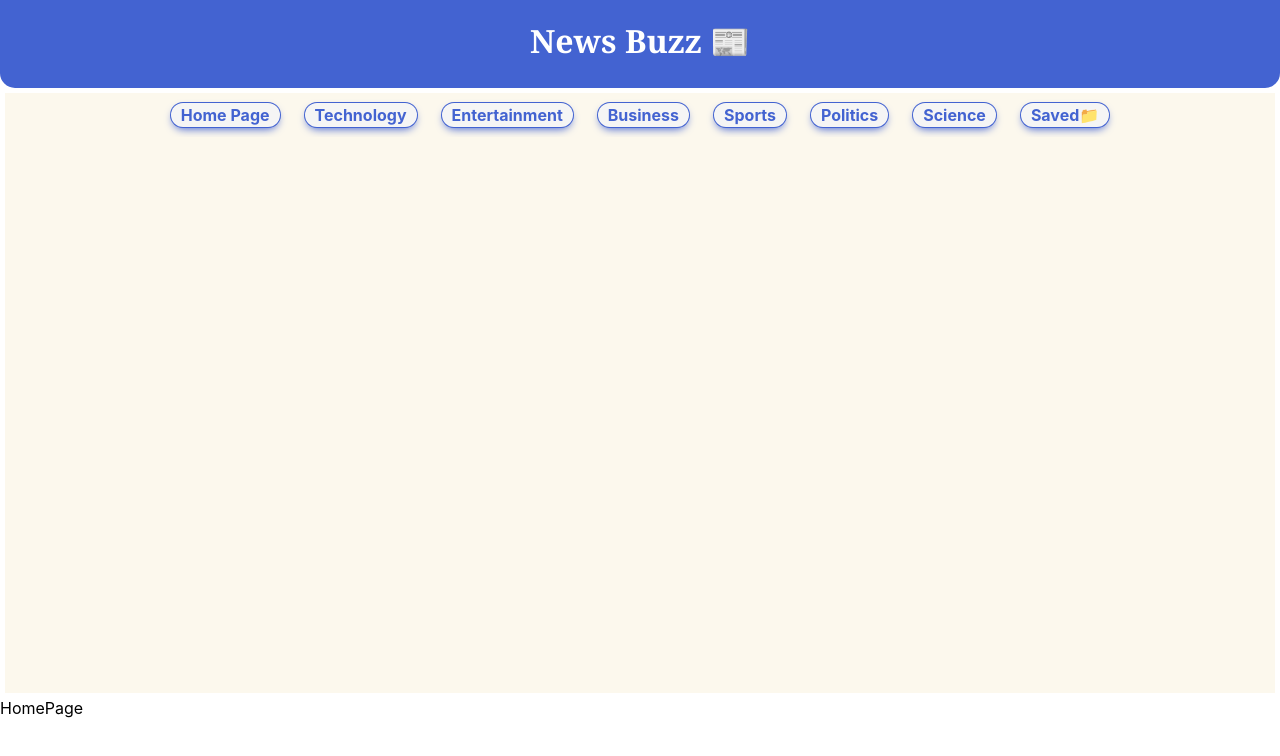
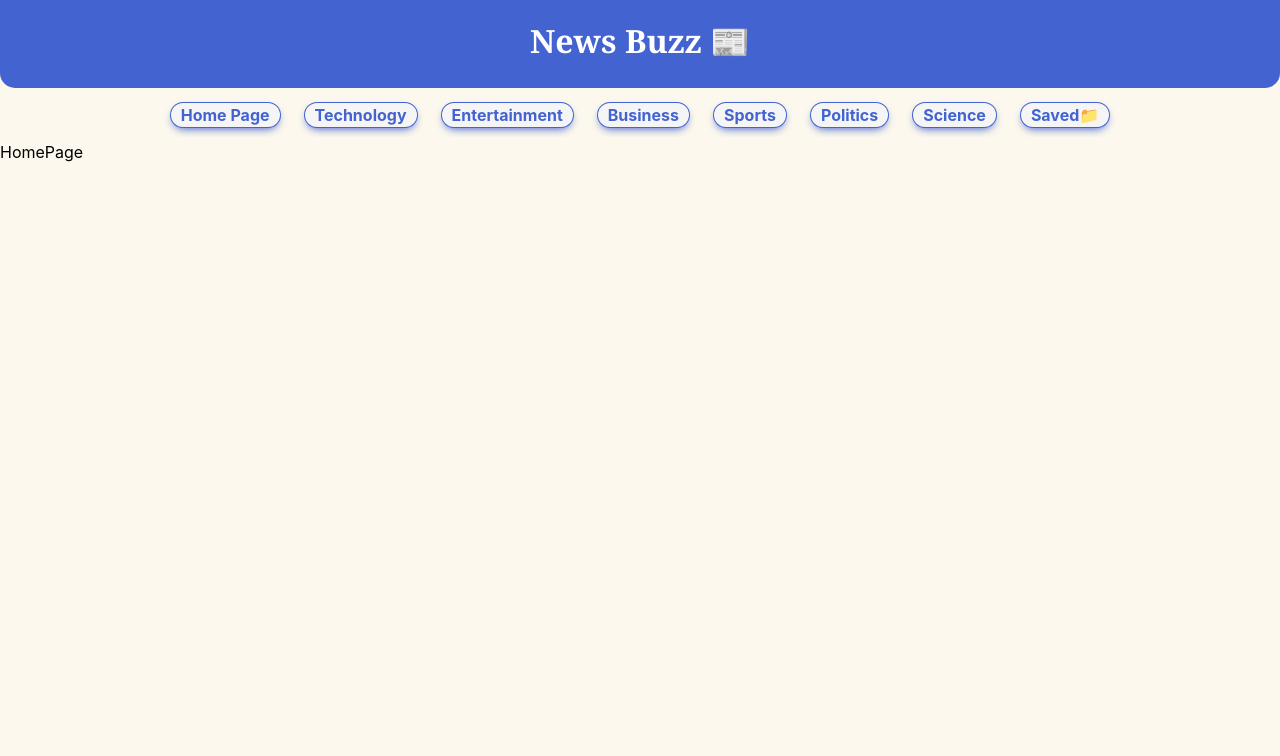
Before and after one commit to Atharv-28/news-buzz, a React (Create React App) app: page / in a window 1280 px wide. Shown: the top 756 px of the page. Built offline with nearby package versions, Linux system fonts and the light colour scheme.

Commit message:
Dependencies added & installed

```diff
--- a/package.json
+++ b/package.json
@@ -3,13 +3,17 @@
   "version": "0.1.0",
   "private": true,
   "dependencies": {
+    "@reduxjs/toolkit": "^2.2.5",
     "@testing-library/jest-dom": "^5.17.0",
     "@testing-library/react": "^13.4.0",
     "@testing-library/user-event": "^13.5.0",
+    "axios": "^1.7.2",
     "react": "^18.3.1",
     "react-dom": "^18.3.1",
+    "react-redux": "^9.1.2",
     "react-router-dom": "^6.23.1",
     "react-scripts": "5.0.1",
+    "redux": "^5.0.1",
     "web-vitals": "^2.1.4"
   },
   "scripts": {
--- a/src/components/navbar.js
+++ b/src/components/navbar.js
@@ -27,7 +27,7 @@ const Navbar = () => {
         <Link className="navbut" to="/Science">
           Science
         </Link>
-        <Link className="navbut" to="/Science">
+        <Link className="navbut" to="/Saved">
           Saved📁
         </Link>
       </nav>
--- a/src/index.css
+++ b/src/index.css
@@ -1,5 +1,6 @@
 body {
   height: 100vh;
+  background-color: #fcf8ed;
   margin: 0;
   font-family: -apple-system, BlinkMacSystemFont, 'Segoe UI', 'Roboto', 'Oxygen',
     'Ubuntu', 'Cantarell', 'Fira Sans', 'Droid Sans', 'Helvetica Neue',
--- a/src/styles/nav.css
+++ b/src/styles/nav.css
@@ -1,9 +1,8 @@
 .navbar{
-    background-color: #fcf8ed;
     display: flex;
     flex-direction: column;
     align-items: center;
-    height: 75vh;
+    height:max-content;
     margin: 5px;
 }
 
@@ -32,7 +31,7 @@
 }
 
 .navbut:hover{
-    box-shadow: #4363d1 0px 19px 38px, #4363d1 0px 15px 12px;
+    box-shadow: #4363d1 0px 5px 15px;
 }
 
 .navbut:active{
```
Also changed, not shown: src/features/ArtcileFetch.js (added), 2 other files (tests, documents, lock files or other folders).
